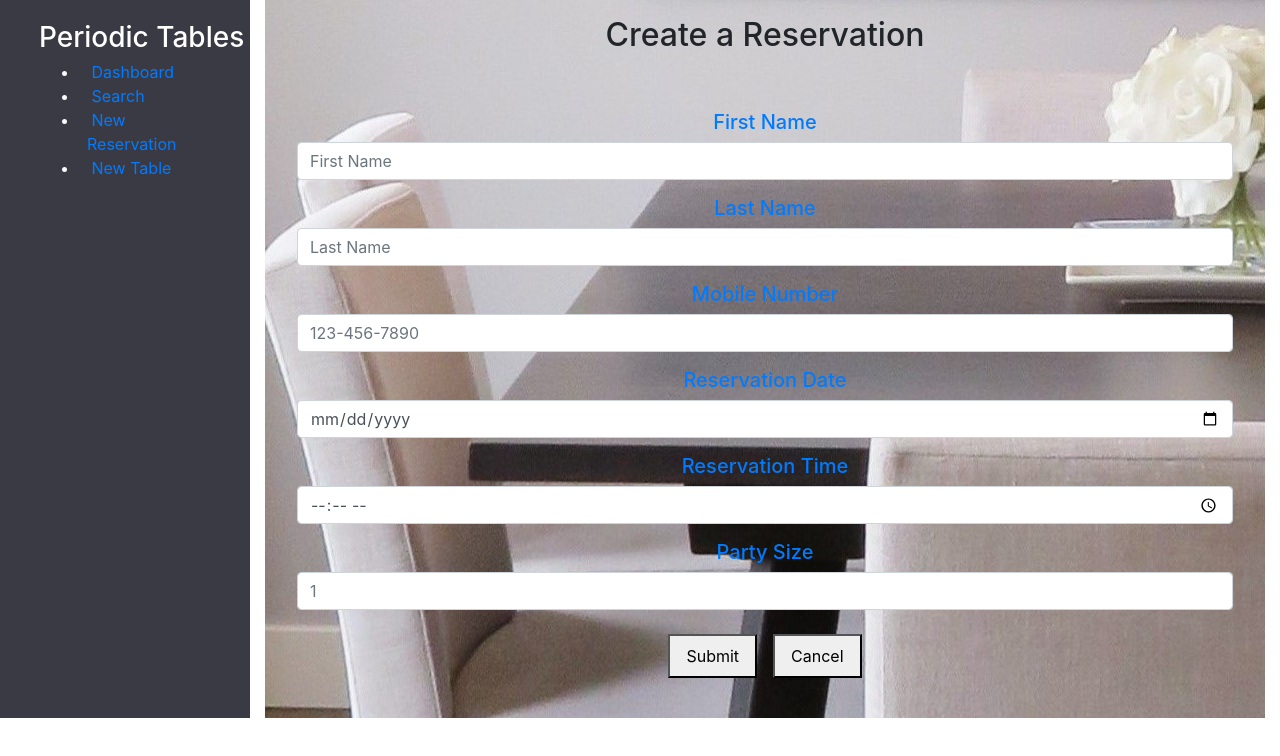
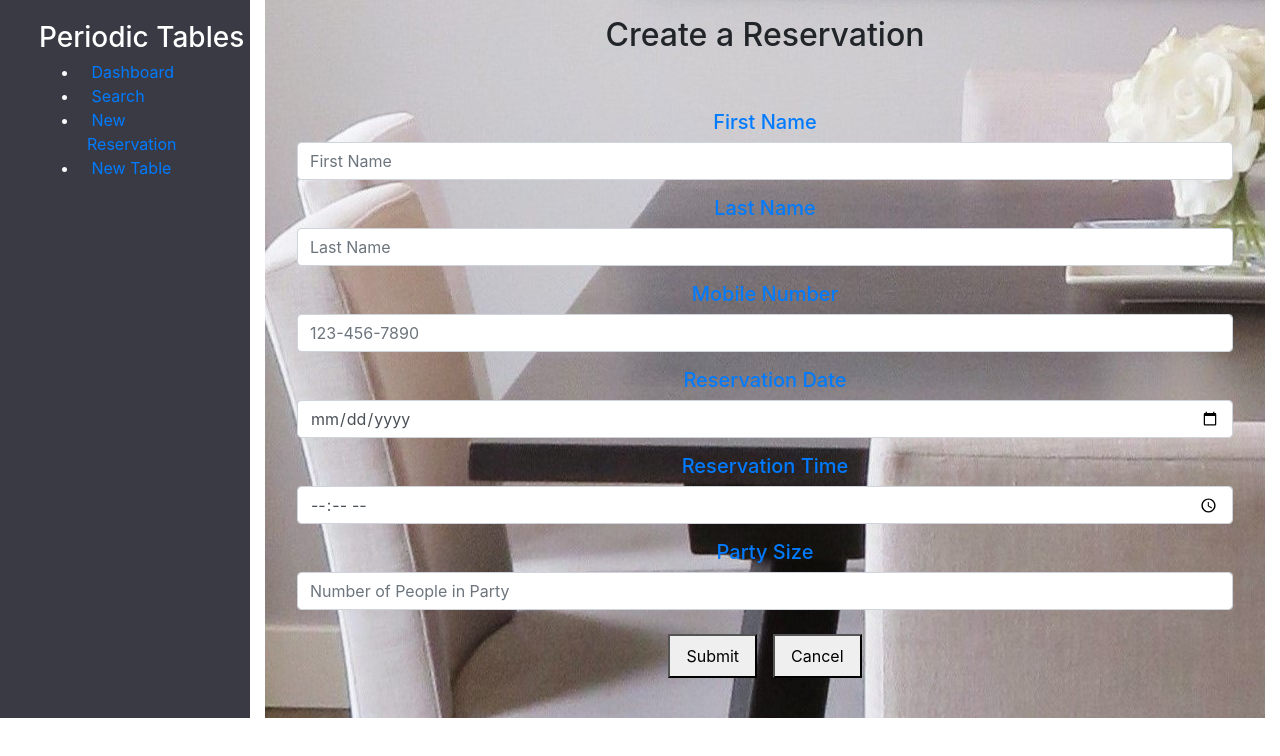
Before and after one commit to ajazzar/rest-back-end, a React (Create React App) app in the folder starter-restaurant-reservation-main/front-end/: page /reservations/new in a window 1280 px wide. Shown: the top 756 px of the page. Built offline with nearby package versions, Linux system fonts and the light colour scheme; a web font is replaced by a local one.

Commit message:
Update ReservationForm.js

```diff
--- a/starter-restaurant-reservation-main/front-end/src/reservations/ReservationForm.js
+++ b/starter-restaurant-reservation-main/front-end/src/reservations/ReservationForm.js
@@ -12,7 +12,7 @@ export default function ReservationForm({
   return (
     <div className="p-2">
       <form
-        className="mx-auto w-12/14 sm:w-8/12 drop-shadow-3xl text-xl md:text-2xl font-bold leading-10 bg-teal-500 text-primary text-center p-4 rounded-3xl"
+        className="mx-auto w-12/14 sm:w-8/12 drop-shadow-3xl text-xl md:text-2xl font-bold leading-10 text-primary text-center p-4 rounded-3xl"
         onSubmit={handleSubmit}
       >
         <div className="form-group">
@@ -100,7 +100,7 @@ export default function ReservationForm({
             id="people"
             name="people"
             min={1}
-            placeholder="1"
+            placeholder="Number of People in Party"
             value={formData.people}
             onChange={handleNumber}
             required
```
